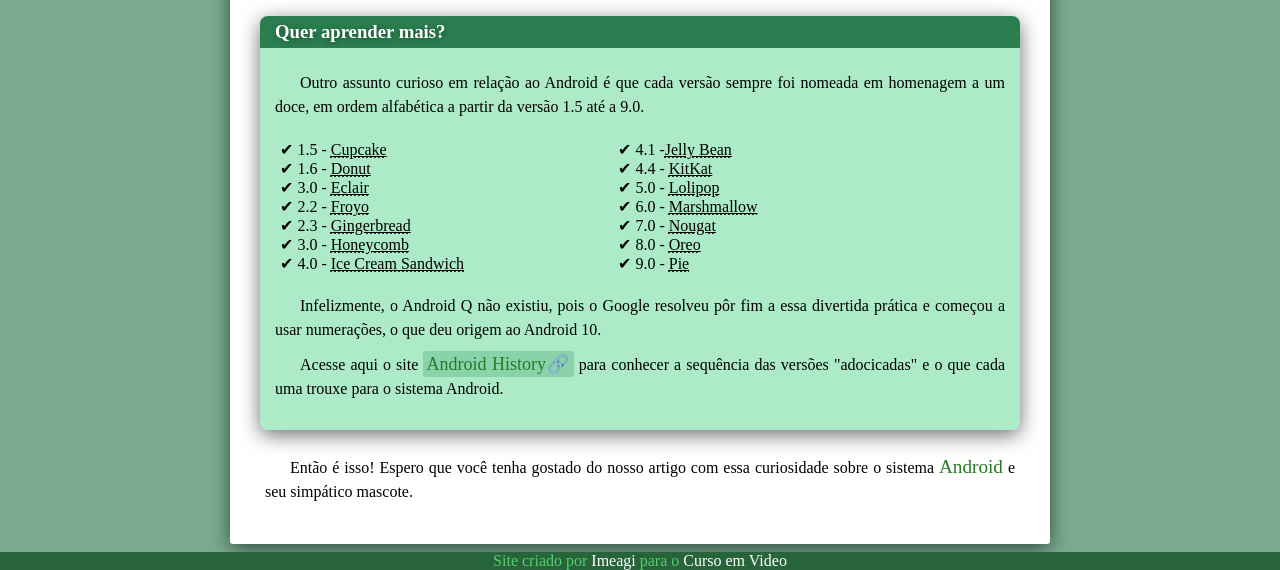
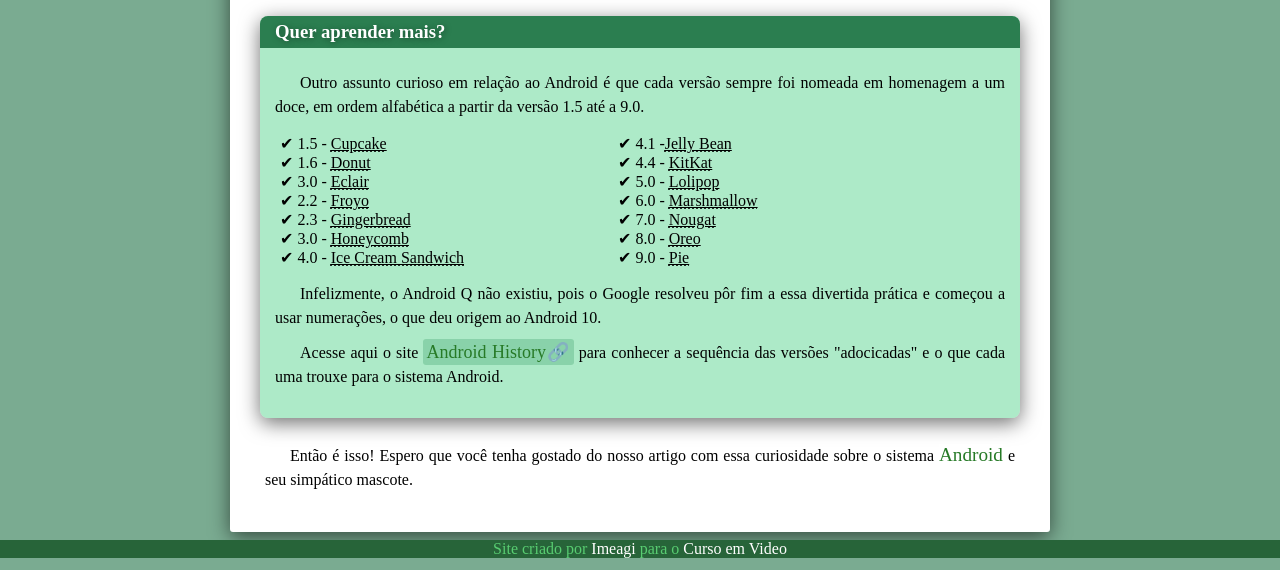
Before and after one commit to Imeagi/Projeto_Android, a plain HTML site: page index.html in a window 1280 px wide. Shown: the part 1882-2452 px from the top of the page. Drawn offline with Linux system fonts and the light colour scheme.

Commit message:
outra tentativa

```diff
--- a/style.css
+++ b/style.css
@@ -210,10 +210,13 @@
 article > ul{
     display: inline-table;
     padding-right: 15%;
+    padding-top: 10px;
+    padding-bottom: 10px;
     padding-left: 20px;
     width: 200px;
     text-align: justify;
-
+    margin-top: 0%;
+    margin-bottom: 0%;
 }
 
 article > p#final{
```
